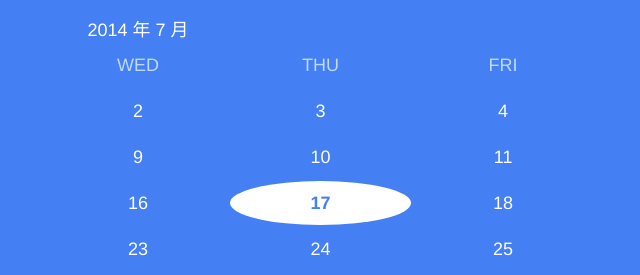
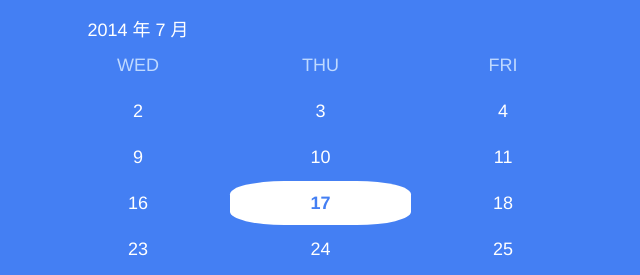
Before and after one commit to gyj963/calendar, a plain HTML site: page views/index.html in a window 1280 px wide. Shown: the top 275 px of the page, 502-1142 px from the left. Drawn offline with Linux system fonts and the light colour scheme; files that its build step writes are made by us from their sources; files whose address does not match are found by name.

```diff
--- a/public/stylesheets/calendar.css
+++ b/public/stylesheets/calendar.css
@@ -19,7 +19,6 @@
 	font-family: "Helvetica Neue Light", "HelveticaNeue-Light", "Helvetica Neue", Calibri, Helvetica, Arial;
 }
 #calendar>table td{
-	/*js控制*/
   	height: 44px;
 	width: 14.286%;
 }
@@ -33,7 +32,7 @@
 	display: none;
 }
 #calendar>table td.today{
-	-webkit-border-radius: 100%;
+	-webkit-border-radius: 30%;
 	background-color: white;
 	color: #447ff3;
 	font-weight: bold;
```
